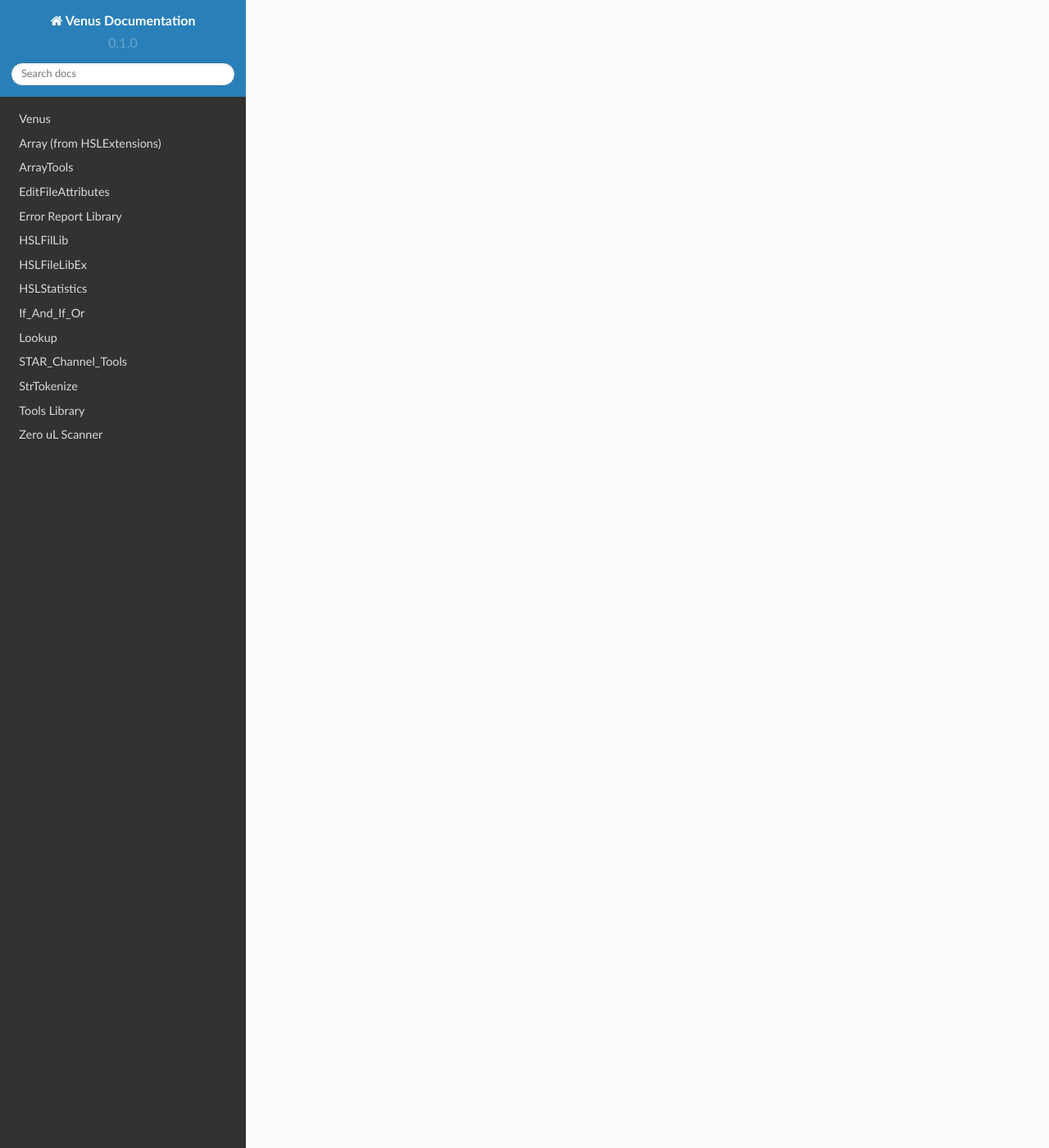
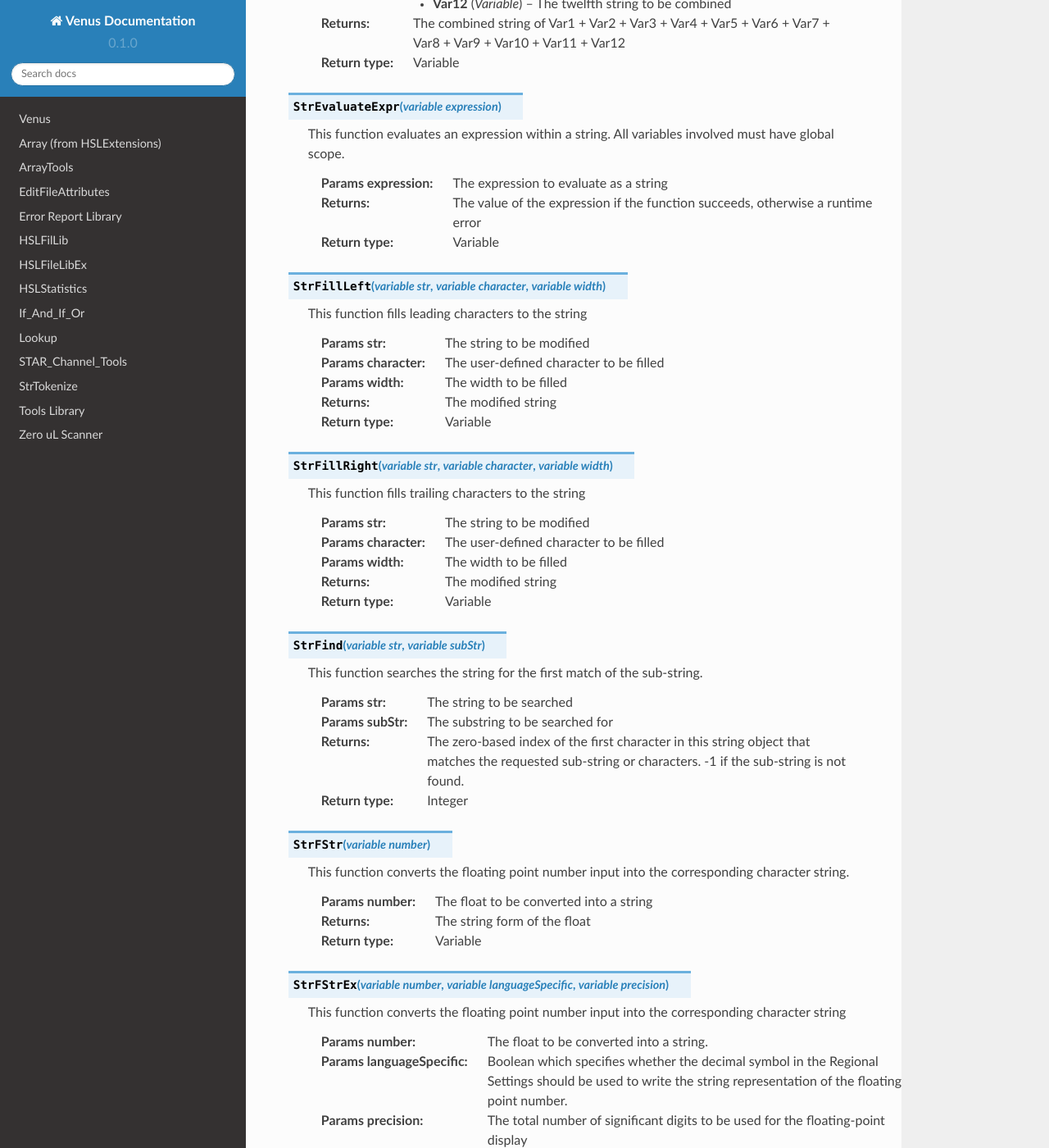
Before and after one commit to theonetruenerd/VenusLibraryDocumentation, a Sphinx documentation site: the page built from docs/source/HSLStrLib.rst, in a window 1280 px wide and 1400 px high, scrolled down 2409 px. Shown: the whole window at 82% size. Built offline with Sphinx 7.4.7 and the Read the Docs theme 2.0.0, drawn with Linux system fonts in a browser that asks for light colours; some of the changed text lies outside the part shown.

Commit message:
Update HSLStrLib.rst

```diff
--- a/docs/source/HSLStrLib.rst
+++ b/docs/source/HSLStrLib.rst
@@ -84,13 +84,148 @@ HSL String Library provides the following functions:
     :param Var6: The sixth string to be combined
     :param Var7: The seventh string to be combined
     :param Var8: The eighth string to be combined
-    :type Var1: String
-    :type Var2: String
-    :type Var3: String
-    :type Var4: String
-    :type Var5: String
-    :type Var6: String
-    :type Var7: String
-    :type Var8: String
+    :type Var1: Variable
+    :type Var2: Variable
+    :type Var3: Variable
+    :type Var4: Variable
+    :type Var5: Variable
+    :type Var6: Variable
+    :type Var7: Variable
+    :type Var8: Variable
     :return: The combined string of Var1 + Var2 + Var3 + Var4 + Var5 + Var6 + Var7 + Var8
     :rtype: String
+
+.. py:function:: StrConcat12(variable Var1, variable Var2, variable Var3, variable Var4, variable Var5, variable Var6, variable Var7, variable Var8, variable Var9, variable var10, variable var11, variable var12)
+
+    Combines twelve strings into a new string
+
+    :param Var1: The first string to be combined
+    :param Var2: The second string to be combined
+    :param Var3: The third string to be combined
+    :param Var4: The fourth string to be combined
+    :param Var5: The fifth string to be combined
+    :param Var6: The sixth string to be combined
+    :param Var7: The seventh string to be combined
+    :param Var8: The eighth string to be combined
+    :param Var9: The ninth string to be combined
+    :param Var10: The tenth string to be combined
+    :param Var11: The eleventh string to be combined
+    :param Var12: The twelfth string to be combined
+    :type Var1: Variable
+    :type Var2: Variable
+    :type Var3: Variable
+    :type Var4: Variable
+    :type Var5: Variable
+    :type Var6: Variable
+    :type Var7: Variable
+    :type Var8: Variable
+    :type Var9: Variable
+    :type Var10: Variable
+    :type Var11: Variable
+    :type Var12: Variable
+    :return: The combined string of Var1 + Var2 + Var3 + Var4 + Var5 + Var6 + Var7 + Var8 + Var9 + Var10 + Var11 + Var12
+    :rtype: Variable
+
+.. py:function:: StrEvaluateExpr(variable expression)
+
+    This function evaluates an expression within a string. All variables involved must have global scope.
+
+    :params expression: The expression to evaluate as a string
+    :type expression: Variable
+    :return: The value of the expression if the function succeeds, otherwise a runtime error
+    :rtype: Variable
+
+.. py:function:: StrFillLeft(variable str, variable character, variable width)
+
+    This function fills leading characters to the string
+
+    :params str: The string to be modified
+    :params character: The user-defined character to be filled
+    :params width: The width to be filled
+    :type str: Variable
+    :type character: Variable
+    :type width: Integer
+    :return: The modified string
+    :rtype: Variable
+
+.. py:function:: StrFillRight(variable str, variable character, variable width)
+
+    This function fills trailing characters to the string
+
+    :params str: The string to be modified
+    :params character: The user-defined character to be filled
+    :params width: The width to be filled
+    :type str: Variable
+    :type character: Variable
+    :type width: Integer
+    :return: The modified string
+    :rtype: Variable
+
+.. py:function:: StrFind(variable str, variable subStr)
+
+    This function searches the string for the first match of the sub-string.
+
+    :params str: The string to be searched
+    :params subStr: The substring to be searched for
+    :type str: Variable
+    :type subStr: Variable
+    :return: The zero-based index of the first character in this string object that matches the requested sub-string or characters. -1 if the sub-string is not found.
+    :rtype: Integer
+
+.. py:function:: StrFStr(variable number)
+
+    This function converts the floating point number input into the corresponding character string.
+
+    :params number: The float to be converted into a string
+    :type number: Float
+    :return: The string form of the float
+    :rtype: Variable
+
+.. py:function:: StrFStrEx(variable number, variable languageSpecific, variable precision)
+
+    This function converts the floating point number input into the corresponding character string
+
+    :params number: The float to be converted into a string.
+    :params languageSpecific: Boolean which specifies whether the decimal symbol in the Regional Settings should be used to write the string representation of the floating point number.
+    :params precision: The total number of significant digits to be used for the floating-point display
+    :type number: Float
+    :type languageSpecific: Boolean
+    :type precision: Integer
+    :return: The string representation of the floating point number
+    :rtype: Variable
+
+.. py:function:: StrFVal(variable str)
+
+    Converts the sequence of digits, contained in the character string str, into the corresponding floating point number. Conversion aborts at the first character in str, which is not a digit or not one of the characters +, -, e, E.
+
+    :params str: The string to be converted
+    :type str: Variable
+    :return: THe float representation of the input string. Null if the string cannot be converted. DBL_MAX if the conversion results in an overflow. DBL_MIN if the conversion results in an underflow.
+    :rtype: Float or variable
+
+.. py:function:: StrGetLength(variable str)
+
+    Returns the number of characters in a string object (without '\0').
+
+    :params str: The string being read
+    :type str: Variable
+    :return: The length of the string
+    :rtype: Integer
+
+.. py:function:: StrGetType(variable var)
+
+    This function retrieves the type of the value of a variable
+
+    :params var: A reference to a variable (int, float or string)
+    :type var: Variable
+    :return: One of the following string-valued constants that indicates the type of the value of a variable. i = hslInteger, f = hslFloat, s = hslString, null = no type
+    :rtype: Variable
+
+.. py:function:: StrHexIStr(variable number)
+
+    Converts the input integer into the corresponding hexadecimal character string
+
+    :params number: The integer to be converted
+    :type: Integer
+    :return: The hexadecimal string representation of the integer
+    :rtype: String
```
